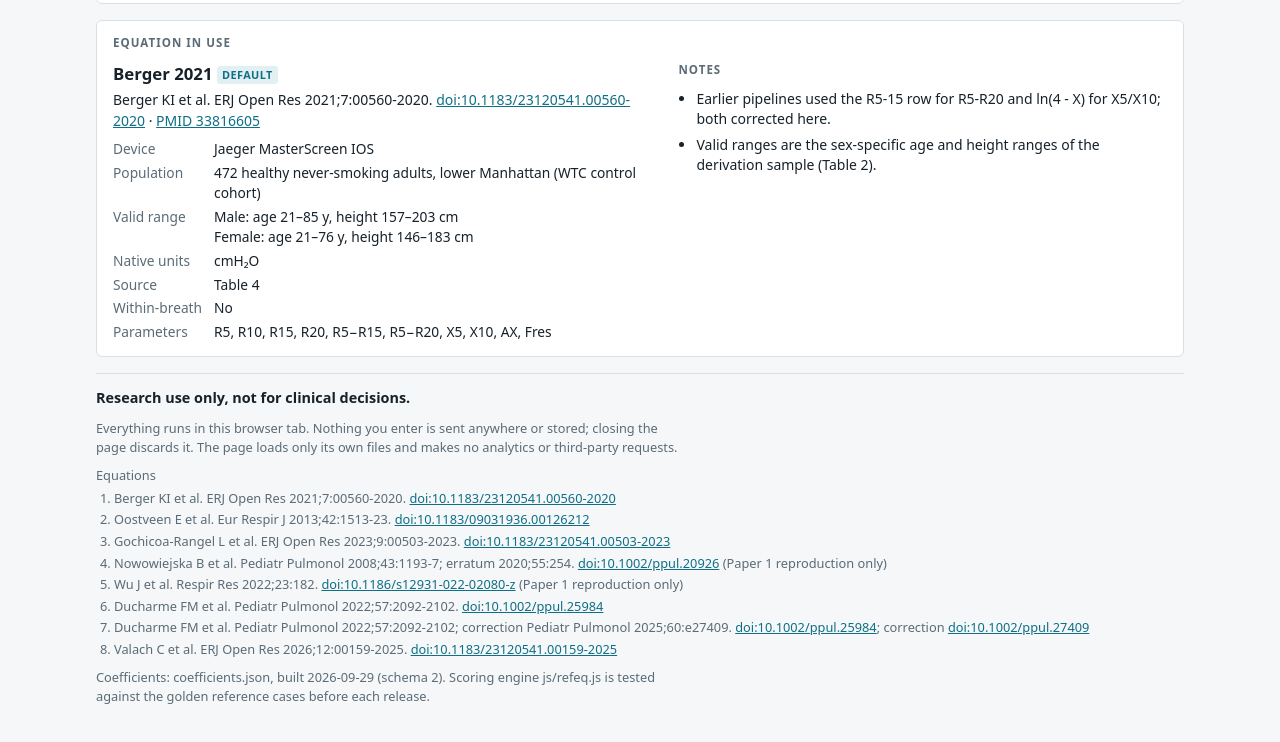
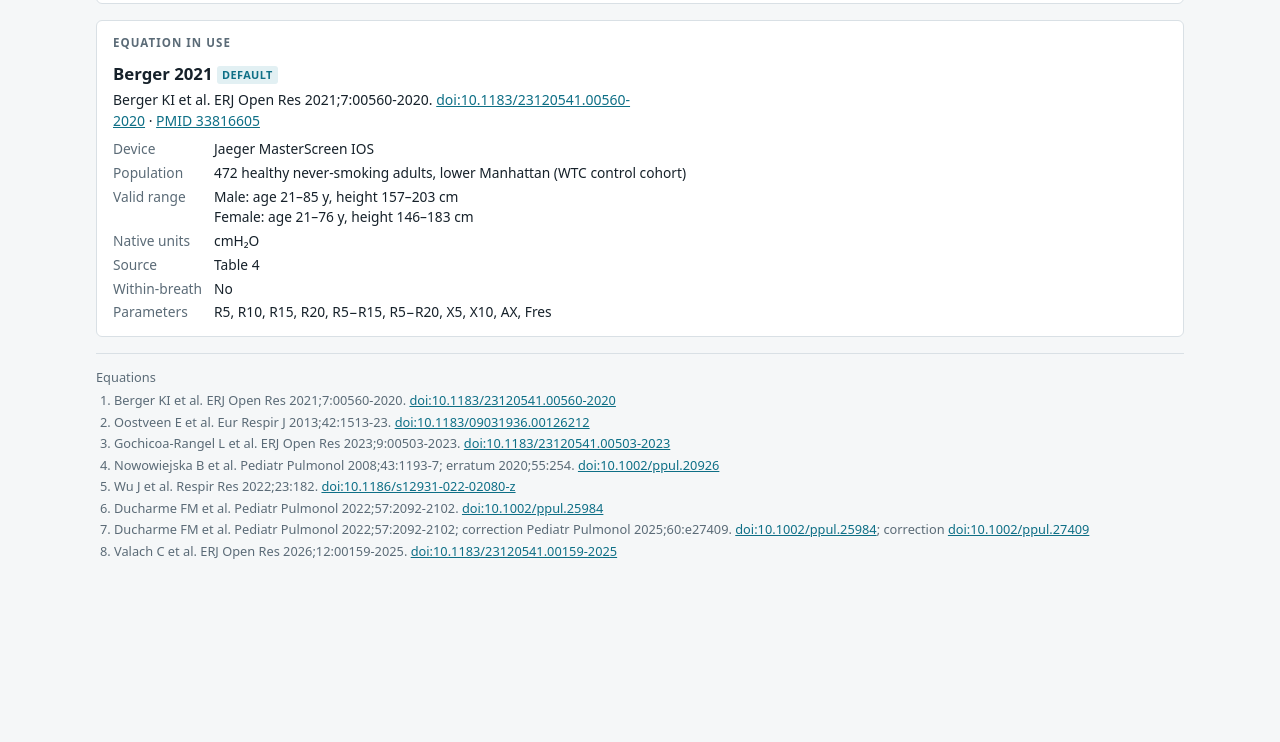
Before and after one commit to hemangyadav/oscillometry-reference, a website: page index.html in a window 1280 px wide. Shown: the part 1094-1836 px from the top of the page. After the commit the page ends 1694 px from the top, so only its background shows below. Drawn offline with Linux system fonts and the light colour scheme.

Commit message:
Add files via upload

```diff
--- a/index.html
+++ b/index.html
@@ -126,7 +126,7 @@ td.zc.ab { color: var(--low); }
 .legend i { display: inline-block; width: 18px; height: 9px; background: var(--band); vertical-align: -1px; margin-right: 5px; border-radius: 2px; }
 
 /* Equation card */
-.eq { display: grid; grid-template-columns: minmax(0, 1.1fr) minmax(0, 1fr); gap: 16px 28px; }
+.eq { display: block; max-width: 760px; }
 .eq h3 { margin: 0 0 4px; font-size: 1.05rem; }
 .eq p { margin: 0 0 6px; max-width: 65ch; }
 .eq dl { display: grid; grid-template-columns: max-content minmax(0, 1fr); gap: 4px 12px; margin: 8px 0 0; font-size: 0.86rem; }
@@ -136,13 +136,11 @@ td.zc.ab { color: var(--low); }
 a { color: var(--accent); }
 
 footer { border-top: 1px solid var(--line); padding-top: 14px; display: grid; gap: 10px; font-size: 0.8rem; color: var(--muted); }
-footer .ruo-line { color: var(--ink); font-weight: 700; font-size: 0.9rem; }
 footer ol { margin: 0; padding-left: 18px; display: grid; gap: 3px; }
 footer p { margin: 0; max-width: 80ch; }
 #loadError { border: 1px solid var(--low); background: var(--low-soft); color: var(--ink); padding: 12px; border-radius: var(--r); }
 
 @media (max-width: 720px) {
-  .eq { grid-template-columns: 1fr; }
   h1 { font-size: 1.25rem; }
   td.meas input { width: 72px; }
   .swipe { display: block !important; }
@@ -269,13 +267,10 @@ footer p { margin: 0; max-width: 80ch; }
   </section>
 
   <footer>
-    <div class="ruo-line">Research use only, not for clinical decisions.</div>
-    <p>Everything runs in this browser tab. Nothing you enter is sent anywhere or stored; closing the page discards it. The page loads only its own files and makes no analytics or third-party requests.</p>
     <div>
       <div style="margin-bottom:4px">Equations</div>
       <ol id="cites"></ol>
     </div>
-    <p id="buildline"></p>
   </footer>
 </div>
 
@@ -297,7 +292,6 @@ footer p { margin: 0; max-width: 80ch; }
     Tremoflo: ["R7", "R13", "R17", "R23", "R29", "R31", "R37", "R41", "R7_R19", "X7", "X13", "X17"]
   };
   const DEVICE_UNIT = { Jaeger: "kPa", Resmon: "cmH2O", Tremoflo: "cmH2O" };
-  const PAPER1_ONLY = ["nowowiejska2008", "wu2022"];
 
   // Example values for illustration only (the Jaeger example shows one reactance flag)
   const EXAMPLES = {
@@ -363,7 +357,7 @@ footer p { margin: 0; max-width: 80ch; }
     for (const s of reg.sets) {
       const o = document.createElement("option");
       o.value = s.id;
-      o.textContent = s.label + (PAPER1_ONLY.includes(s.id) ? " · Paper 1 reproduction only" : "") + " · " + shortDevice(s.device_derived);
+      o.textContent = s.label + " · " + shortDevice(s.device_derived);
       grp.appendChild(o);
     }
     sel.appendChild(grp);
@@ -582,9 +576,6 @@ footer p { margin: 0; max-width: 80ch; }
       a.push('<div class="alert"><b>Different device.</b> ' + st.set.label + " was derived on " + st.set.device_derived +
         "; you are applying it to " + (st.device === "Tremoflo" ? "tremoflo" : st.device) + " data. Between-device offsets are not corrected.</div>");
     }
-    if (PAPER1_ONLY.includes(st.setId)) {
-      a.push('<div class="alert"><b>Paper 1 reproduction only.</b> ' + st.set.label + " is kept to reproduce the published pediatric comparison and is not used going forward.</div>");
-    }
     if (st.device === "Tremoflo" && !st.wave && (st.set.mode_params || []).length) {
       a.push('<div class="alert"><b>Waveform not set.</b> ' + st.set.label + " AX and Fres equations are waveform specific; choose AOS 5-37 or 7-41 to score them.</div>");
     }
@@ -604,8 +595,7 @@ footer p { margin: 0; max-width: 80ch; }
       ranges = ["M", "F"].filter((x) => s.valid[x]).map((x) => (x === "M" ? "Male: " : "Female: ") + rangeText(s, x)).join("<br>");
     } else ranges = rangeText(s, "M");
     const left =
-      "<div><h3>" + s.label + (st.eqChoice === "auto" ? ' <span class="tag def">Default</span>' : "") +
-      (PAPER1_ONLY.includes(s.id) ? ' <span class="tag p1">Paper 1 reproduction only</span>' : "") + "</h3>" +
+      "<div><h3>" + s.label + (st.eqChoice === "auto" ? ' <span class="tag def">Default</span>' : "") + "</h3>" +
       "<p>" + s.citation + ". " + link(s.doi) + (s.pmid ? " · " + pm(s.pmid) : "") +
       (s.correction_doi ? "<br>Correction: " + link(s.correction_doi) + (s.correction_pmid ? " · " + pm(s.correction_pmid) : "") : "") + "</p>" +
       "<dl>" +
@@ -617,8 +607,7 @@ footer p { margin: 0; max-width: 80ch; }
       "<dt>Within-breath</dt><dd>" + (within ? "Yes" : "No") + "</dd>" +
       "<dt>Parameters</dt><dd>" + [...new Set(Object.keys(s.parameters).map((k) => k.replace(/_(insp|exp)$/, "")))].map(displayName).join(", ") + (within ? " (whole breath; insp and exp where published)" : "") + "</dd>" +
       "</dl></div>";
-    const right = "<div><h2>Notes</h2><ul>" + (s.notes || []).map((n) => "<li>" + escapeHtml(n) + "</li>").join("") + "</ul></div>";
-    $("eqcard").innerHTML = left + right;
+    $("eqcard").innerHTML = left;
   }
   function escapeHtml(t) { return String(t).replace(/[&<>"]/g, (c) => ({ "&": "&amp;", "<": "&lt;", ">": "&gt;", '"': "&quot;" }[c])); }
 
@@ -693,9 +682,7 @@ footer p { margin: 0; max-width: 80ch; }
     $("cites").innerHTML = reg.sets.map((s) =>
       "<li>" + escapeHtml(s.citation) + '. <a href="https://doi.org/' + s.doi + '" target="_blank" rel="noopener noreferrer">doi:' + s.doi + "</a>" +
       (s.correction_doi ? '; correction <a href="https://doi.org/' + s.correction_doi + '" target="_blank" rel="noopener noreferrer">doi:' + s.correction_doi + "</a>" : "") +
-      (PAPER1_ONLY.includes(s.id) ? " (Paper 1 reproduction only)" : "") + "</li>").join("");
-    $("buildline").textContent = "Coefficients: coefficients.json, built " + reg.built + " (schema " + reg.schema_version + "). " +
-      "Scoring engine js/refeq.js is tested against the golden reference cases before each release.";
+      "</li>").join("");
   }
 
   $("stripHead").innerHTML = stripHeader();
```
